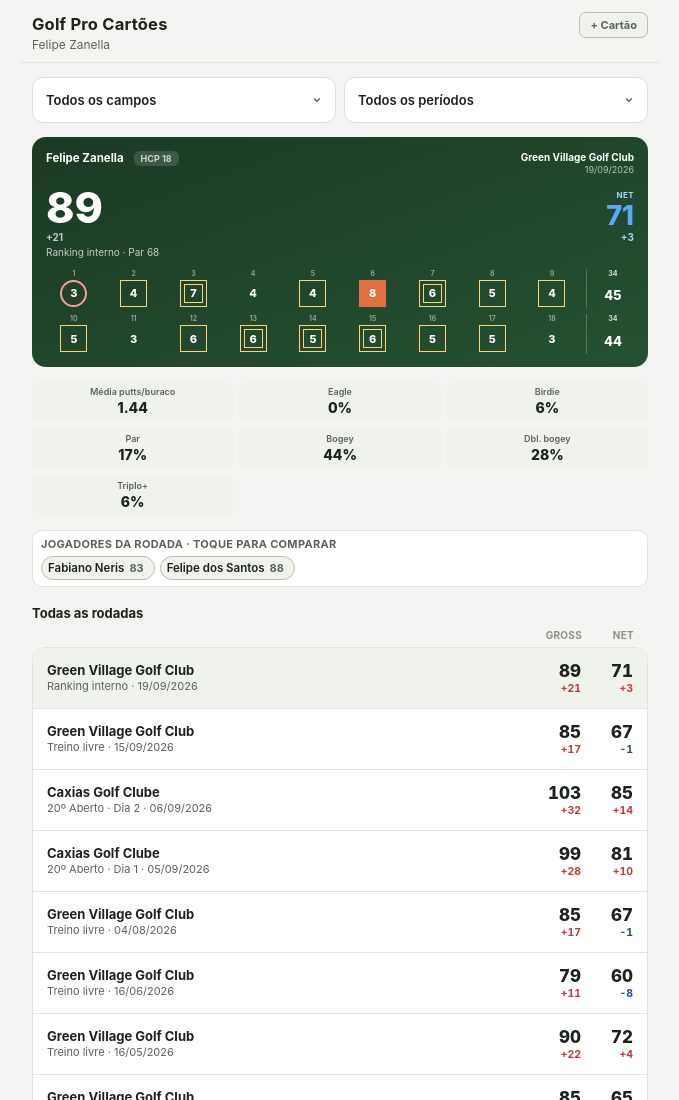
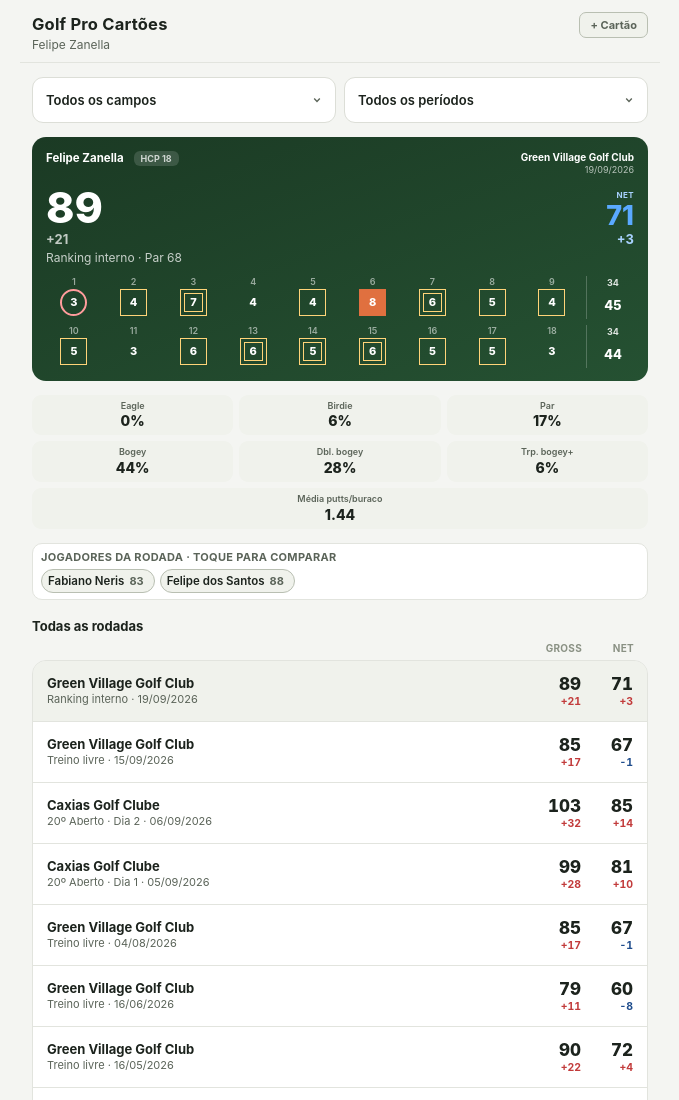
Before and after one commit to flzanella/cartao-golfe, a plain HTML site: page index.html in a window 1280 px wide. Shown: the top 1100 px of the page, without its empty margins (300-979 px from the left). Drawn offline with Linux system fonts and the light colour scheme.

Commit message:
Add files via upload

```diff
--- a/app.js
+++ b/app.js
@@ -171,18 +171,16 @@ function renderCard(r){
     else dist.triple++;
   });
   const pct = n => Math.round(n/18*100) + "%";
+  const puttLabel = puttAvg !== null ? puttAvg.toFixed(2) : "ND";
 
-  let statsHtml = `<div class="stats-grid">`;
-  if(puttAvg !== null){
-    statsHtml += `<div class="stat"><div class="stat-label">Média putts/buraco</div><div class="stat-value">${puttAvg.toFixed(2)}</div></div>`;
-  }
-  statsHtml += `
+  const statsHtml = `<div class="stats-grid">
     <div class="stat"><div class="stat-label">Eagle</div><div class="stat-value">${pct(dist.eagle)}</div></div>
     <div class="stat"><div class="stat-label">Birdie</div><div class="stat-value">${pct(dist.birdie)}</div></div>
     <div class="stat"><div class="stat-label">Par</div><div class="stat-value">${pct(dist.par)}</div></div>
     <div class="stat"><div class="stat-label">Bogey</div><div class="stat-value">${pct(dist.bogey)}</div></div>
     <div class="stat"><div class="stat-label">Dbl. bogey</div><div class="stat-value">${pct(dist.dbogey)}</div></div>
-    <div class="stat"><div class="stat-label">Triplo+</div><div class="stat-value">${pct(dist.triple)}</div></div>
+    <div class="stat"><div class="stat-label">Trp. bogey+</div><div class="stat-value">${pct(dist.triple)}</div></div>
+    <div class="stat stat-wide"><div class="stat-label">Média putts/buraco</div><div class="stat-value">${puttLabel}</div></div>
   </div>`;
 
   return `
--- a/index.html
+++ b/index.html
@@ -99,12 +99,12 @@ h1{font-size:16.5px; font-weight:700; margin:2px 0 2px; letter-spacing:.2px; lin
 .score-row{display:flex; align-items:flex-end; justify-content:space-between; margin:11px 0 3px;}
 .score-main{display:flex; flex-direction:column; gap:2px;}
 .score-big{font-size:clamp(34px,10.4vw,43px); font-weight:800; line-height:1;}
-.score-vs{font-size:10px; font-weight:700; color:rgba(255,255,255,0.72);}
+.score-vs{font-size:13px; font-weight:700; color:rgba(255,255,255,0.72);}
 .score-net{text-align:right;}
 .net-label{font-size:8px; font-weight:700; color:#a9d2ff; letter-spacing:.4px; text-transform:uppercase; margin-bottom:2px;}
 .net-big{font-size:clamp(21px,6.4vw,27px); font-weight:800; color:#5aa9ff; line-height:1;}
-.net-vs{font-size:10px; font-weight:700; color:#a9d2ff; margin-top:2px;}
-.evt{font-size:10px; color:rgba(255,255,255,0.75); margin-bottom:11px;}
+.net-vs{font-size:13px; font-weight:700; color:#a9d2ff; margin-top:2px;}
+.evt{font-size:12px; color:rgba(255,255,255,0.75); margin-bottom:11px;}
 .ace-badge{
   display:inline-flex; align-items:center; gap:6px; background:linear-gradient(135deg,#f5d576,#c99a2e);
   color:#4a3600; font-size:9px; font-weight:800; padding:4px 9px; border-radius:999px;
@@ -114,8 +114,8 @@ h1{font-size:16.5px; font-weight:700; margin:2px 0 2px; letter-spacing:.2px; lin
 .hole-grid + .hole-grid{margin-top:6px;}
 .hole-cell{display:flex; flex-direction:column; align-items:center; gap:2px;}
 .sum-cell{border-left:1px solid rgba(255,255,255,0.22); padding-left:5px; margin-left:2px;}
-.hole-num{font-size:7px; color:rgba(255,255,255,0.55); font-weight:600;}
-.sum-par{font-size:7px; font-weight:700; color:rgba(255,255,255,0.85); line-height:1.55;}
+.hole-num{font-size:9px; color:rgba(255,255,255,0.55); font-weight:600;}
+.sum-par{font-size:9px; font-weight:700; color:rgba(255,255,255,0.85); line-height:1.55;}
 .hole-mark{
   width:100%; aspect-ratio:1/1; max-width:27px; margin:0 auto; display:flex; align-items:center; justify-content:center;
   font-size:clamp(9px,2.9vw,11px); font-weight:800; position:relative; color:#fff;
@@ -165,6 +165,7 @@ h1{font-size:16.5px; font-weight:700; margin:2px 0 2px; letter-spacing:.2px; lin
 .ace-star{font-size:10px; color:#5c4300;}
 .stats-grid{display:grid; grid-template-columns:repeat(3,1fr); gap:6px; margin-bottom:14px;}
 .stat{background:var(--stat-bg); border-radius:9px; padding:6px 4px; text-align:center;}
+.stat.stat-wide{grid-column:1 / -1;}
 .stat-label{font-size:9px; color:var(--ink2); font-weight:600; margin-bottom:1px; line-height:1.2;}
 .stat-value{font-size:14px; font-weight:800;}
 .overview{border:1px solid var(--card-border); border-radius:14px; overflow:hidden; margin-bottom:8px;}
```
